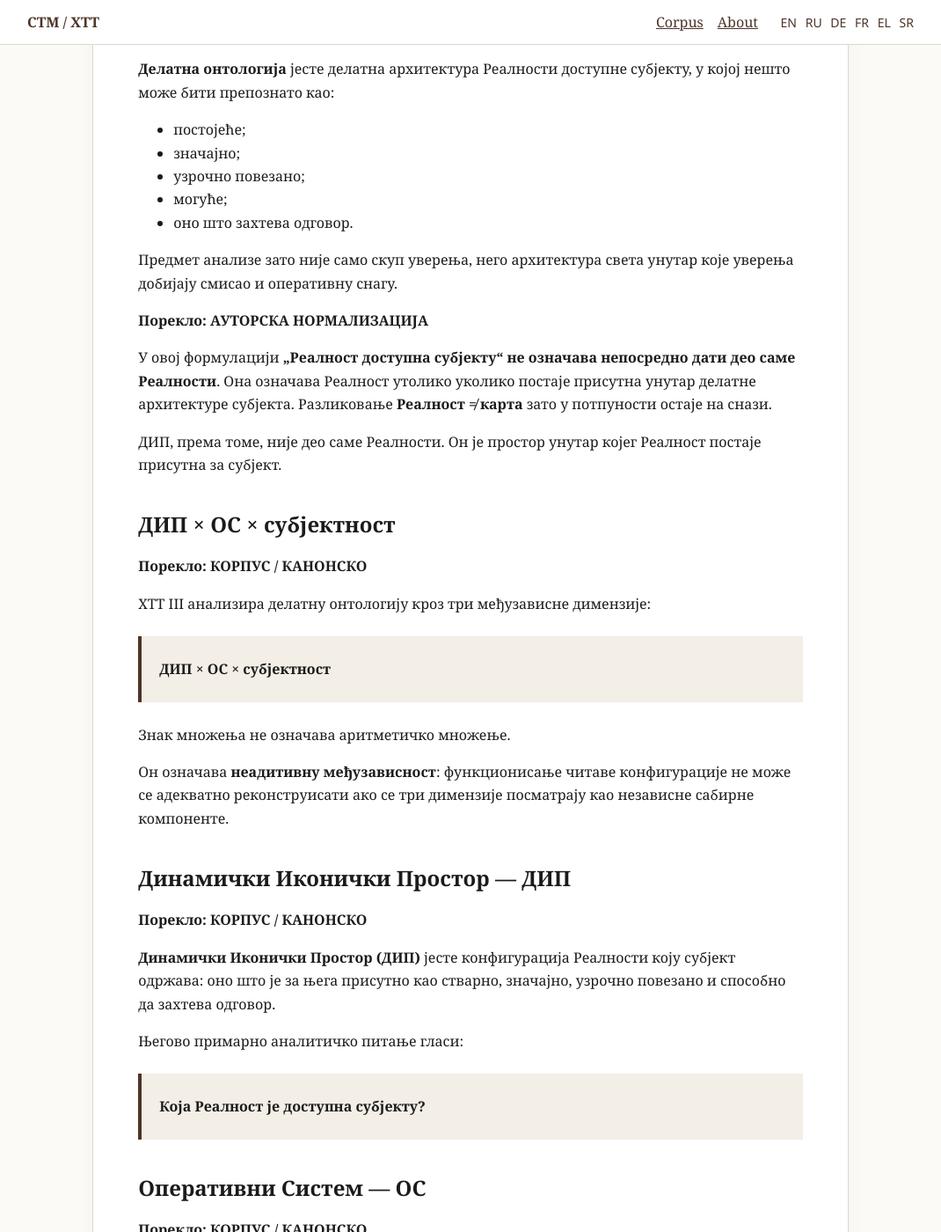
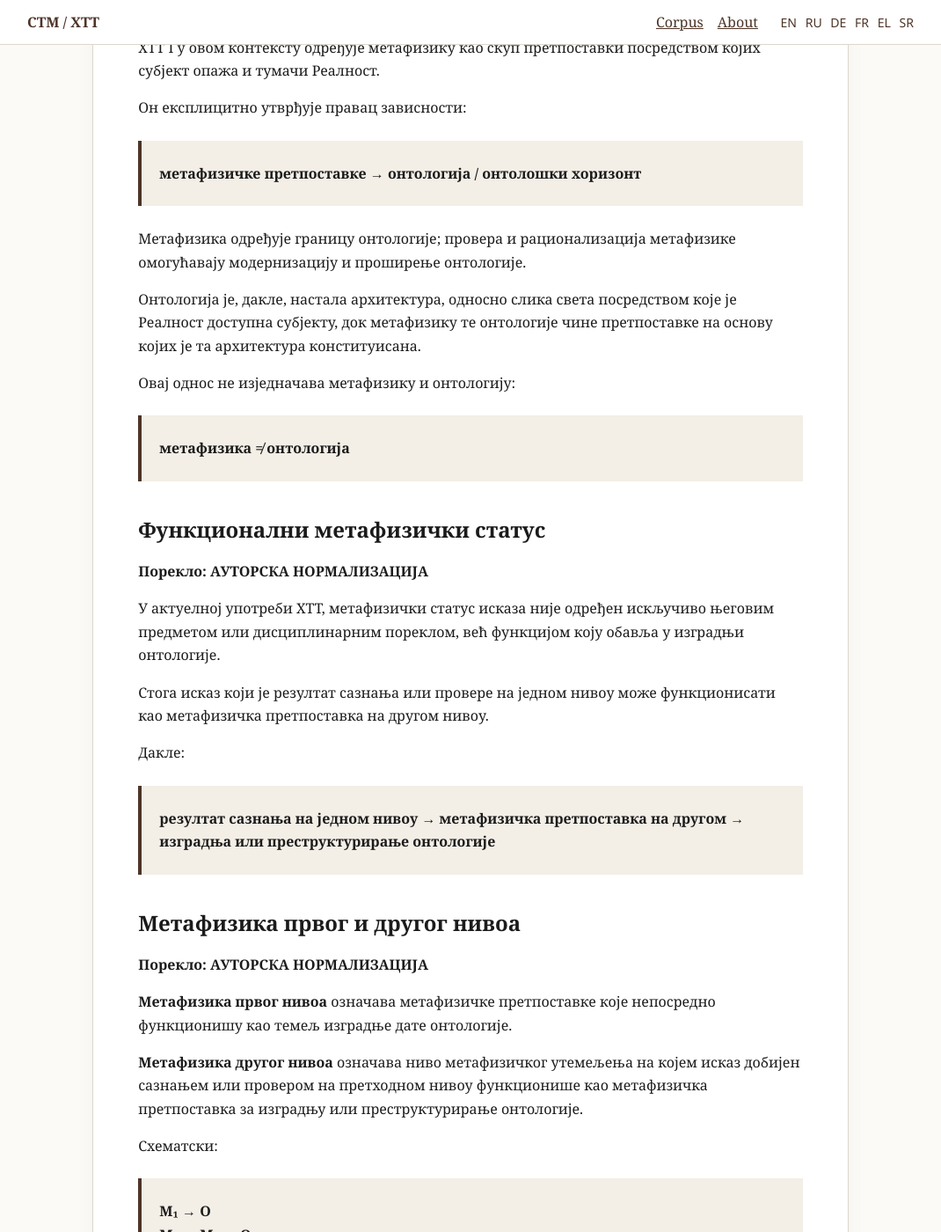
Before and after one commit to LeonAbasgus/Christians-of-the-Third-Millennium-Project, a Jekyll site: the page built from docs/sr/index.md, in a window 1280 px wide and 1400 px high, scrolled down 8221 px. Shown: the whole window at 88% size, without its empty margins (105-1175 px from the left). Built offline with Jekyll 4.4.1, drawn with Linux system fonts in a browser that asks for light colours; some of the changed text lies outside the part shown.

```diff
--- a/docs/sr/index.md
+++ b/docs/sr/index.md
@@ -254,7 +254,74 @@ hreflang:
 
 ---
 
-# 5. Делатна онтологија
+# 5. Метафизичке претпоставке и онтологија
+
+## Основни однос
+
+**Порекло: КОРПУС / КАНОНСКО**
+
+ХТТ I у овом контексту одређује метафизику као скуп претпоставки посредством којих субјект опажа и тумачи Реалност.
+
+Он експлицитно утврђује правац зависности:
+
+> **метафизичке претпоставке → онтологија / онтолошки хоризонт**
+
+Метафизика одређује границу онтологије; провера и рационализација метафизике омогућавају модернизацију и проширење онтологије.
+
+Онтологија је, дакле, настала архитектура, односно слика света посредством које је Реалност доступна субјекту, док метафизику те онтологије чине претпоставке на основу којих је та архитектура конституисана.
+
+Овај однос не изједначава метафизику и онтологију:
+
+> **метафизика ≠ онтологија**
+
+## Функционални метафизички статус
+
+**Порекло: АУТОРСКА НОРМАЛИЗАЦИЈА**
+
+У актуелној употреби ХТТ, метафизички статус исказа није одређен искључиво његовим предметом или дисциплинарним пореклом, већ функцијом коју обавља у изградњи онтологије.
+
+Стога исказ који је резултат сазнања или провере на једном нивоу може функционисати као метафизичка претпоставка на другом нивоу.
+
+Дакле:
+
+> **резултат сазнања на једном нивоу → метафизичка претпоставка на другом → изградња или преструктурирање онтологије**
+
+## Метафизика првог и другог нивоа
+
+**Порекло: АУТОРСКА НОРМАЛИЗАЦИЈА**
+
+**Метафизика првог нивоа** означава метафизичке претпоставке које непосредно функционишу као темељ изградње дате онтологије.
+
+**Метафизика другог нивоа** означава ниво метафизичког утемељења на којем исказ добијен сазнањем или провером на претходном нивоу функционише као метафизичка претпоставка за изградњу или преструктурирање онтологије.
+
+Схематски:
+
+> **M₁ → O**
+> **M₂ → M₁ → O**
+
+Ови изрази означавају односе утемељења, а не хронолошке фазе и не означавају Прву и Другу онтологију ХТТ.
+
+> **метафизика првог/другог нивоа ≠ Прва/Друга онтологија**
+
+## Простор метафизика
+
+**Порекло: КОРПУС / КАНОНСКО за концептуално поље; АУТОРСКА НОРМАЛИЗАЦИЈА за садашњи однос**
+
+ХТТ разликује мноштво и променљивост метафизичких могућности и развија појам простора могућих метафизика.
+
+**Простор метафизика** означава поље доступних или могућих конфигурација метафизичких претпоставки посредством којих различите онтолошке архитектуре могу постати могуће.
+
+Промена унутар овог поља мора се разликовати од само локалне промене унутар већ конституисане онтологије.
+
+Према томе, садашња архитектура гласи:
+
+> **Реалност → метафизичке претпоставке → онтологија / делатна онтологија → одговор → последице → провера и корекција**
+
+Провера може открити несагласност између Реалности и делатне мапе; корекција метафизичких претпоставки стога може захтевати одговарајуће преструктурирање онтологије.
+
+---
+
+# 6. Делатна онтологија
 
 ## Радни појам
 
@@ -756,6 +823,8 @@ Fail-closed, дакле, не доказује шта се догађа умес
 
 Ранија формулација остаје део генеалогије појма.
 
+Верзија 1.1 обнавља корпусом утврђену зависност између метафизичких претпоставки и онтологије и експлицитно нормализује функционални статус метафизичких исказа и разликовање метафизике првог и другог нивоа. Она ову последњу терминологију не приписује ретроактивно ХТТ I–III.
+
 ## Верзионисање метаподатака
 
 **Порекло: АУТОРСКА НОРМАЛИЗАЦИЈА**
```
Also changed, not shown: other parts of docs/sr/index.md (+17 -17 lines).
